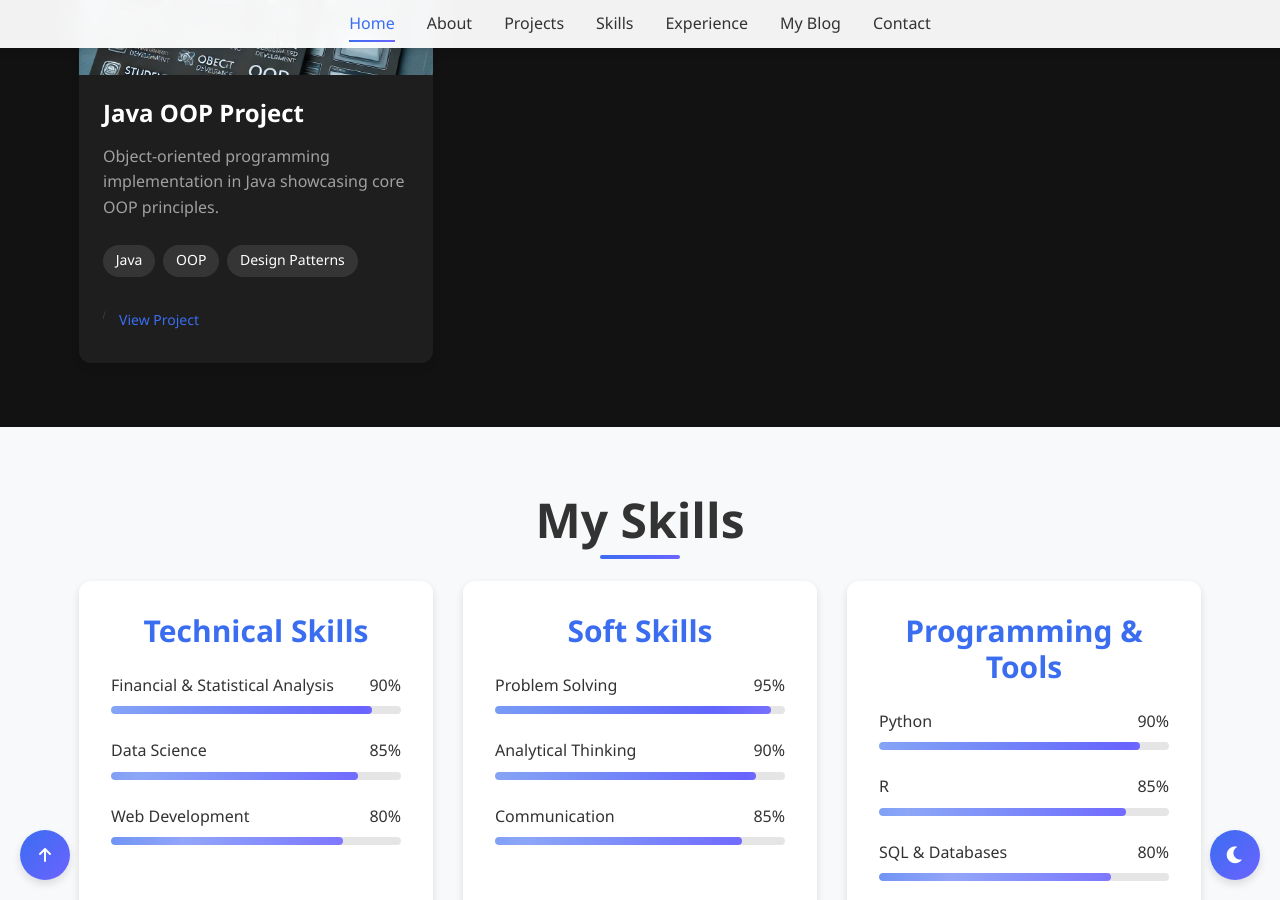
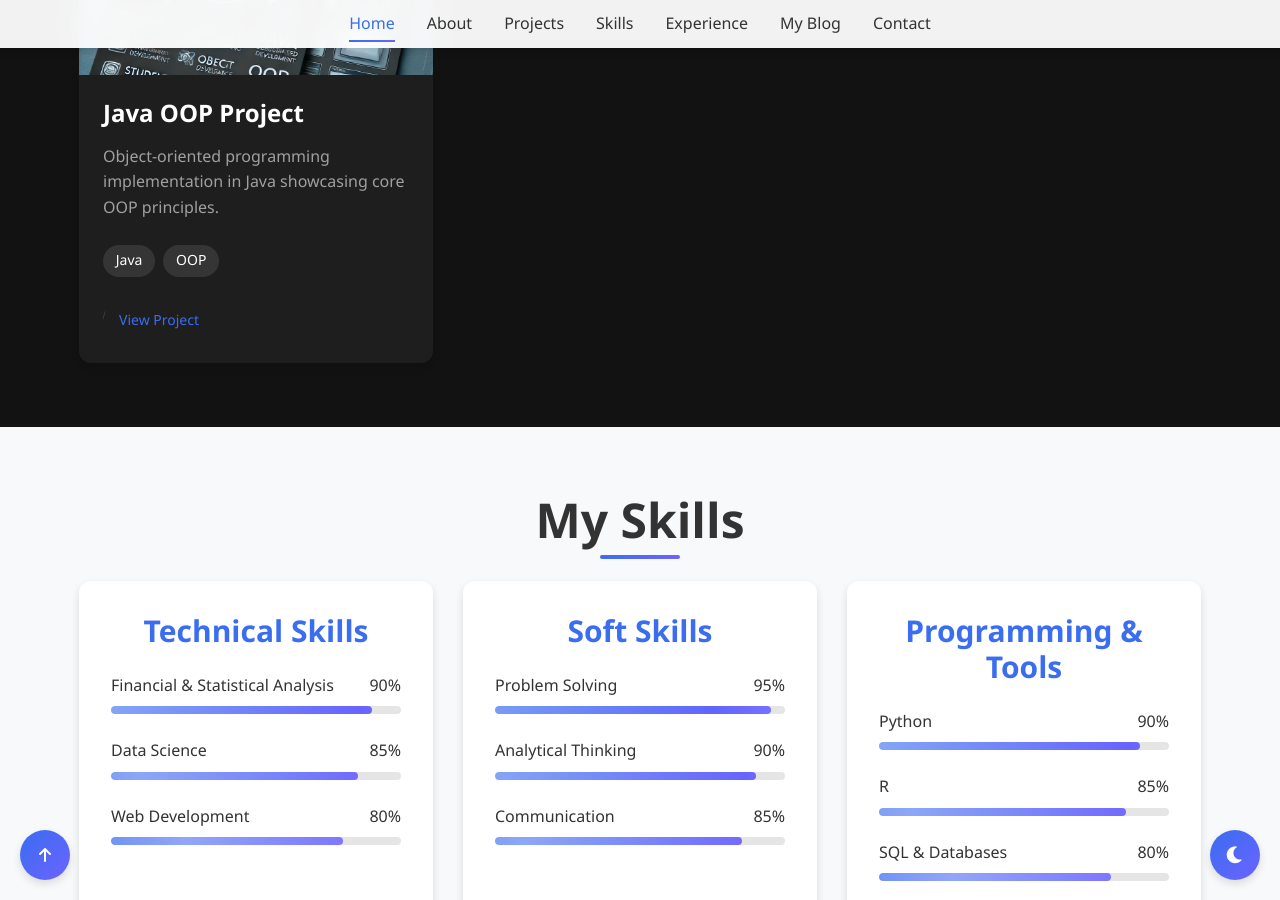
Before and after one commit to MHMNP2021/portfolio.github.io, a Jekyll site: the page index.html, which Jekyll copies as it is, in a window 1280 px wide and 900 px high, scrolled down 2944 px. Built offline with Jekyll 4.4.1, drawn with Linux system fonts in a browser that asks for light colours.

Commit message:
Update index.html

```diff
--- a/index.html
+++ b/index.html
@@ -163,7 +163,7 @@
                     <div class="project-tech">
                         <span>Java</span>
                         <span>OOP</span>
-                        <span>Design Patterns</span>
+<!--                         <span>Design Patterns</span> -->
                     </div>
                     <div class="project-links">
                         <a href="#" class="btn small-btn">View Project</a>
@@ -186,27 +186,27 @@
         <div class="details-content">
             <div class="details-video">
                 <video controls width="100%">
-                    <source src="assets/video/javaoop.mp4" type="video/mp4">
+                    <source src="assets/javaoop.mp4" type="video/mp4">
                   <p>Your browser doesn't support HTML5 video. Here is a <a href="assets/videos/javaoop.mp4" download>link to download the video</a> instead.</p>
                 </video>
             </div>
             <div class="details-text">
                 <h3>Project Overview</h3>
-                <p>This project demonstrates my understanding and implementation of Object-Oriented Programming principles in Java. The video showcases the application's functionality and key features.</p>
+                <p>This project demonstrates my understanding and implementation of Object-Oriented Programming principles in Java. I built this as a partial fulfillment of my degree program. The video showcases the application's functionality and key features of a FOSMIS interface.</p>
 
-                <h3>Key Features</h3>
+<!--                 <h3>Key Features</h3>
                 <ul>
                     <li>Inheritance and polymorphism implementation</li>
                     <li>Encapsulation and data hiding</li>
                     <li>Interface and abstract class usage</li>
                     <li>Design patterns implementation</li>
-                </ul>
+                </ul> -->
 
                 <h3>Technologies Used</h3>
                 <div class="tech-stack">
                     <span>Java</span>
                     <span>OOP</span>
-                    <span>Design Patterns</span>
+                    <span>NetBeans</span>
                 </div>
             </div>
         </div>
```
